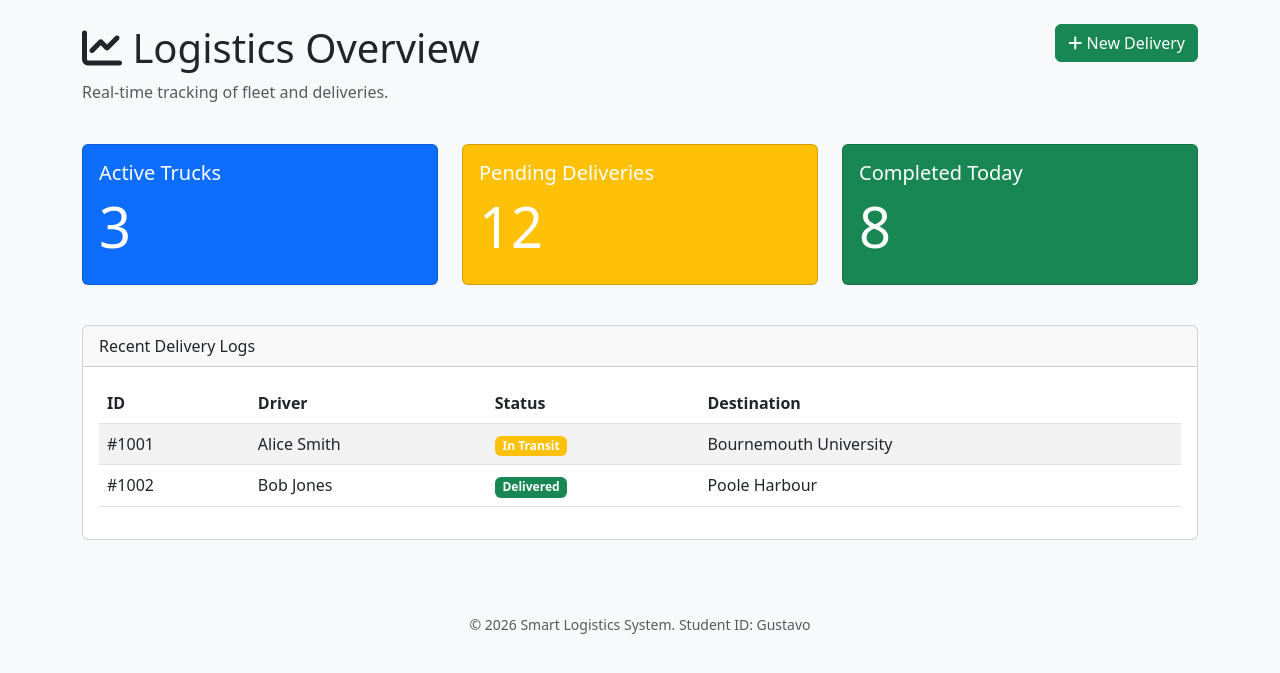
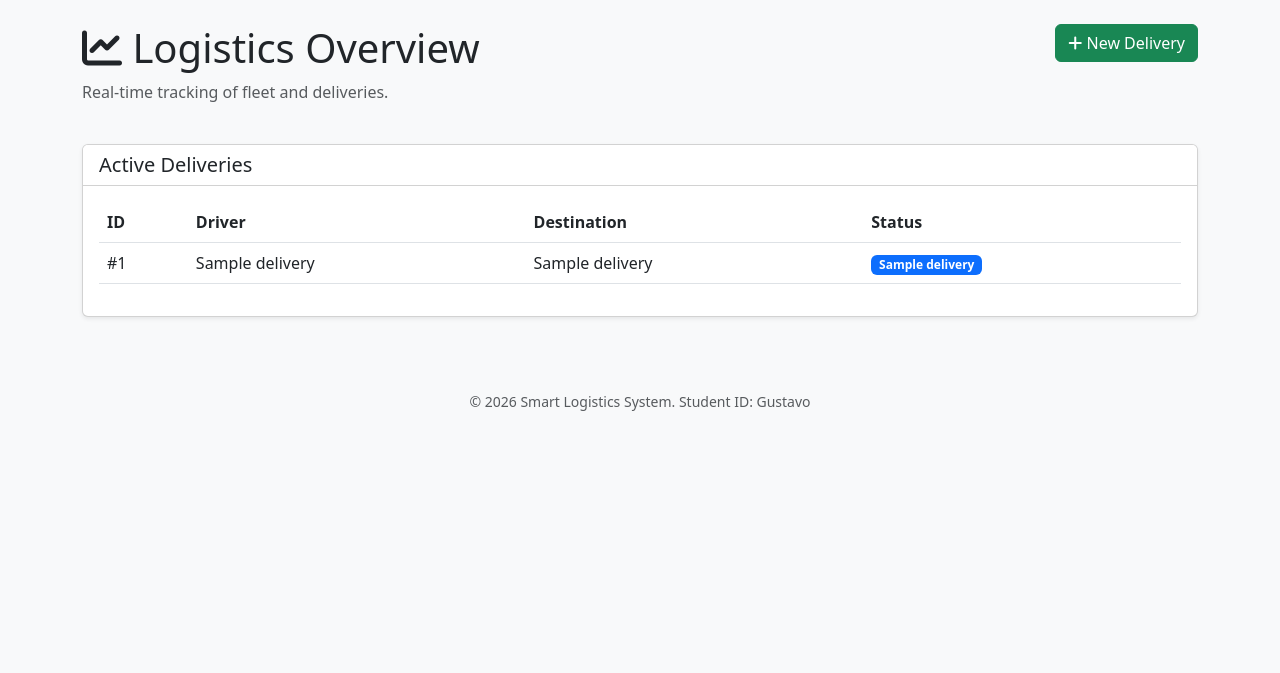
Before and after one commit to GustavoMiranda273/smart-logistics-dashboard, a Flask app: page / in a window 1280 px wide. Shown: the part 56-729 px from the top of the page. Run offline with Flask 3, Linux system fonts and the light colour scheme; a database or web service that is not in the repository returns one stand-in record (values such as "Sample title"); some libraries are stand-ins or nearby versions.

Commit message:
feat: Dashboard working with real database data

```diff
--- a/main.py
+++ b/main.py
@@ -1,71 +1,100 @@
 import os
-from flask import Flask, jsonify, render_template  # Added render_template
+import datetime
+from flask import Flask, render_template, request, redirect, url_for
 from pymongo import MongoClient
 import psycopg2
 
 app = Flask(__name__)
 
-# --- CONFIGURATION ---
-# In production (GAE), these come from app.yaml env_variables.
-# Locally, make sure you set them or use a .env file.
-MONGO_URI = os.environ.get('MONGO_URI', 'mongodb+srv://admin:0TQJPY1aZXO0BspG@cluster0.2xqktob.mongodb.net/?appName=Cluster0')
-NEON_URL = os.environ.get('NEON_DB_URL','postgresql://neondb_owner:npg_UgH9VXp7Sjch@ep-spring-union-abb1gtsa-pooler.eu-west-2.aws.neon.tech/neondb?sslmode=require&channel_binding=require')
+# --- PASTE YOUR CONNECTIONS HERE ---
+# Replace with your REAL strings again!
+NEON_URL = "postgresql://neondb_owner:npg_UgH9VXp7Sjch@ep-spring-union-abb1gtsa-pooler.eu-west-2.aws.neon.tech/neondb?sslmode=require&channel_binding=require"
+MONGO_URI = "mongodb+srv://admin:0TQJPY1aZXO0BspG@cluster0.2xqktob.mongodb.net/?appName=Cluster0"
+# -----------------------------------
 
-# --- DATABASE CONNECTIONS ---
-# 1. NoSQL Connection (MongoDB)
+# 1. Connect to NoSQL
 try:
     mongo_client = MongoClient(MONGO_URI)
     mongo_db = mongo_client['smart_logistics_db']
-    print("Connected to MongoDB successfully.")
+    print("MongoDB Connected.")
 except Exception as e:
-    print(f"Error connecting to MongoDB: {e}")
+    print(f"MongoDB Error: {e}")
 
-# 2. SQL Connection (Neon Postgres)
+# 2. Connect to SQL Helper
 def get_sql_connection():
-    """Establishes a connection to the Neon SQL database."""
-    conn = psycopg2.connect(NEON_URL)
-    return conn
+    return psycopg2.connect(NEON_URL)
+
+def init_sql_table():
+    """Creates the table in Neon if it doesn't exist."""
+    conn = get_sql_connection()
+    cur = conn.cursor()
+    cur.execute("""
+        CREATE TABLE IF NOT EXISTS deliveries (
+            id SERIAL PRIMARY KEY,
+            driver_name VARCHAR(100),
+            destination VARCHAR(200),
+            status VARCHAR(50)
+        );
+    """)
+    conn.commit()
+    cur.close()
+    conn.close()
+
+# Run table creation once on startup
+try:
+    init_sql_table()
+    print("SQL Table checked/created.")
+except Exception as e:
+    print(f"SQL Init Error: {e}")
 
 # --- ROUTES ---
 
 @app.route('/')
 def index():
-    # In the future, we will fetch real data from Neon/Mongo here
-    return render_template('dashboard.html')
-
-@app.route('/test-db')
-def test_databases():
-    """
-    A diagnostic route to prove to markers that BOTH databases are connected.
-    Visit /test-db to see the results.
-    """
-    results = {
-        "sql_status": "Unknown",
-        "nosql_status": "Unknown"
-    }
-
-    # Test SQL (Neon)
+    # Fetch data from SQL to show on dashboard
+    deliveries = []
     try:
         conn = get_sql_connection()
         cur = conn.cursor()
-        cur.execute("SELECT 1;")
+        cur.execute("SELECT * FROM deliveries ORDER BY id DESC")
+        deliveries = cur.fetchall()
         cur.close()
         conn.close()
-        results["sql_status"] = "Connected (Neon PostgreSQL)"
     except Exception as e:
-        results["sql_status"] = f"Failed: {str(e)}"
+        print(f"Fetch Error: {e}")
 
-    # Test NoSQL (MongoDB)
-    try:
-        # The ismaster command is cheap and fast
-        mongo_client.admin.command('ismaster')
-        results["nosql_status"] = "Connected (MongoDB Atlas)"
-    except Exception as e:
-        results["nosql_status"] = f"Failed: {str(e)}"
+    return render_template('dashboard.html', deliveries=deliveries)
 
-    return jsonify(results)
+@app.route('/create-delivery', methods=['POST'])
+def create_delivery():
+    # 1. Get data from the HTML form
+    driver = request.form['driver']
+    destination = request.form['destination']
+
+    # 2. Save structured data to SQL (Neon)
+    conn = get_sql_connection()
+    cur = conn.cursor()
+    cur.execute(
+        "INSERT INTO deliveries (driver_name, destination, status) VALUES (%s, %s, %s) RETURNING id",
+        (driver, destination, "In Transit")
+    )
+    new_id = cur.fetchone()[0] # Get the ID generated by Neon
+    conn.commit()
+    cur.close()
+    conn.close()
+
+    # 3. Save audit log to NoSQL (MongoDB)
+    # This proves "Complex Data" handling
+    log_entry = {
+        "related_delivery_id": new_id,
+        "event": "DELIVERY_CREATED",
+        "timestamp": datetime.datetime.now(),
+        "gps_start": {"lat": 50.720, "lng": -1.879}, # Mock GPS
+        "notes": f"Driver {driver} assigned to route."
+    }
+    mongo_db.logs.insert_one(log_entry)
+
+    return redirect(url_for('index'))
 
 if __name__ == '__main__':
-    # This is used when running locally only. When deploying to GAE,
-    # a webserver process such as Gunicorn will serve the app.
     app.run(host='127.0.0.1', port=8080, debug=True)
--- a/templates/dashboard.html
+++ b/templates/dashboard.html
@@ -7,64 +7,71 @@
         <p class="text-muted">Real-time tracking of fleet and deliveries.</p>
     </div>
     <div class="col-md-4 text-end">
-        <button class="btn btn-success"><i class="fa-solid fa-plus"></i> New Delivery</button>
+        <button class="btn btn-success" data-bs-toggle="modal" data-bs-target="#addDeliveryModal">
+            <i class="fa-solid fa-plus"></i> New Delivery
+        </button>
     </div>
 </div>
 
-<div class="row mb-4">
-    <div class="col-md-4">
-        <div class="card text-white bg-primary mb-3">
+<div class="card shadow-sm">
+    <div class="card-header bg-white">
+        <h5 class="mb-0">Active Deliveries</h5>
+    </div>
     <div class="card-body">
-                <h5 class="card-title">Active Trucks</h5>
-                <h2 class="display-4">3</h2>
+        <table class="table table-hover">
+            <thead>
+                <tr>
+                    <th>ID</th>
+                    <th>Driver</th>
+                    <th>Destination</th>
+                    <th>Status</th>
+                </tr>
+            </thead>
+            <tbody>
+                {% for d in deliveries %}
+                <tr>
+                    <td>#{{ d[0] }}</td>
+                    <td>{{ d[1] }}</td>
+                    <td>{{ d[2] }}</td>
+                    <td>
+                        <span class="badge bg-primary">{{ d[3] }}</span>
+                    </td>
+                </tr>
+                {% else %}
+                <tr>
+                    <td colspan="4" class="text-center text-muted">No deliveries found. Create one!</td>
+                </tr>
+                {% endfor %}
+            </tbody>
+        </table>
     </div>
 </div>
+
+<div class="modal fade" id="addDeliveryModal" tabindex="-1">
+    <div class="modal-dialog">
+        <div class="modal-content">
+            <div class="modal-header">
+                <h5 class="modal-title">Create New Delivery</h5>
+                <button type="button" class="btn-close" data-bs-dismiss="modal"></button>
             </div>
-    <div class="col-md-4">
-        <div class="card text-white bg-warning mb-3">
-            <div class="card-body">
-                <h5 class="card-title">Pending Deliveries</h5>
-                <h2 class="display-4">12</h2>
+            <form action="/create-delivery" method="POST">
+                <div class="modal-body">
+                    <div class="mb-3">
+                        <label>Driver Name</label>
+                        <input type="text" name="driver" class="form-control" required placeholder="e.g. Alice Smith">
+                    </div>
+                    <div class="mb-3">
+                        <label>Destination</label>
+                        <input type="text" name="destination" class="form-control" required placeholder="e.g. Bournemouth University">
                     </div>
                 </div>
+                <div class="modal-footer">
+                    <button type="submit" class="btn btn-success">Create & Log</button>
                 </div>
-    <div class="col-md-4">
-        <div class="card text-white bg-success mb-3">
-            <div class="card-body">
-                <h5 class="card-title">Completed Today</h5>
-                <h2 class="display-4">8</h2>
-            </div>
+            </form>
         </div>
     </div>
 </div>
 
-<div class="card">
-    <div class="card-header">Recent Delivery Logs</div>
-    <div class="card-body">
-        <table class="table table-striped">
-            <thead>
-                <tr>
-                    <th>ID</th>
-                    <th>Driver</th>
-                    <th>Status</th>
-                    <th>Destination</th>
-                </tr>
-            </thead>
-            <tbody>
-                <tr>
-                    <td>#1001</td>
-                    <td>Alice Smith</td>
-                    <td><span class="badge bg-warning">In Transit</span></td>
-                    <td>Bournemouth University</td>
-                </tr>
-                <tr>
-                    <td>#1002</td>
-                    <td>Bob Jones</td>
-                    <td><span class="badge bg-success">Delivered</span></td>
-                    <td>Poole Harbour</td>
-                </tr>
-            </tbody>
-        </table>
-    </div>
-</div>
+<script src="https://cdn.jsdelivr.net/npm/bootstrap@5.3.0/dist/js/bootstrap.bundle.min.js"></script>
 {% endblock %}
```
Lines whose indentation alone changed are shown as unchanged.
